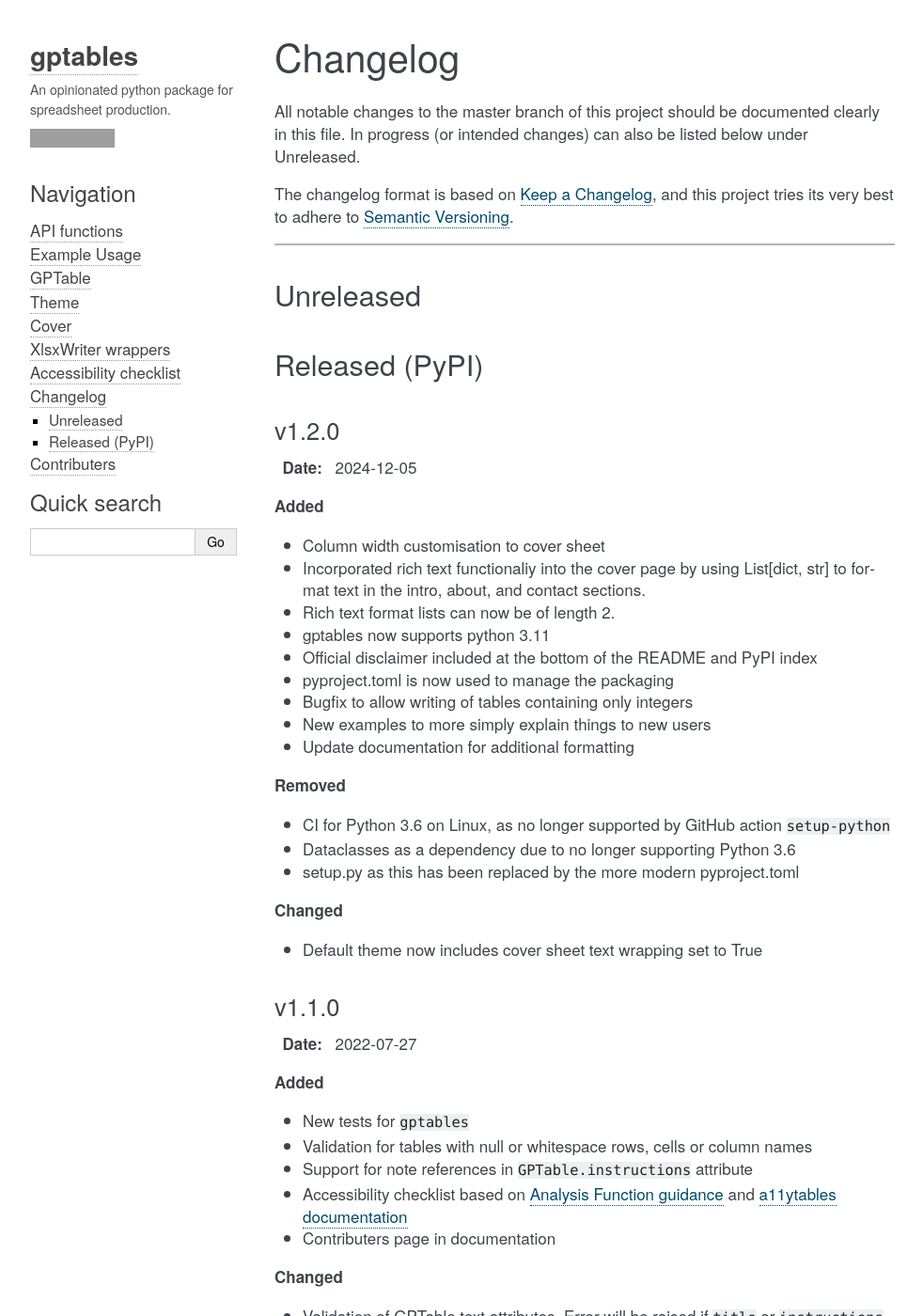
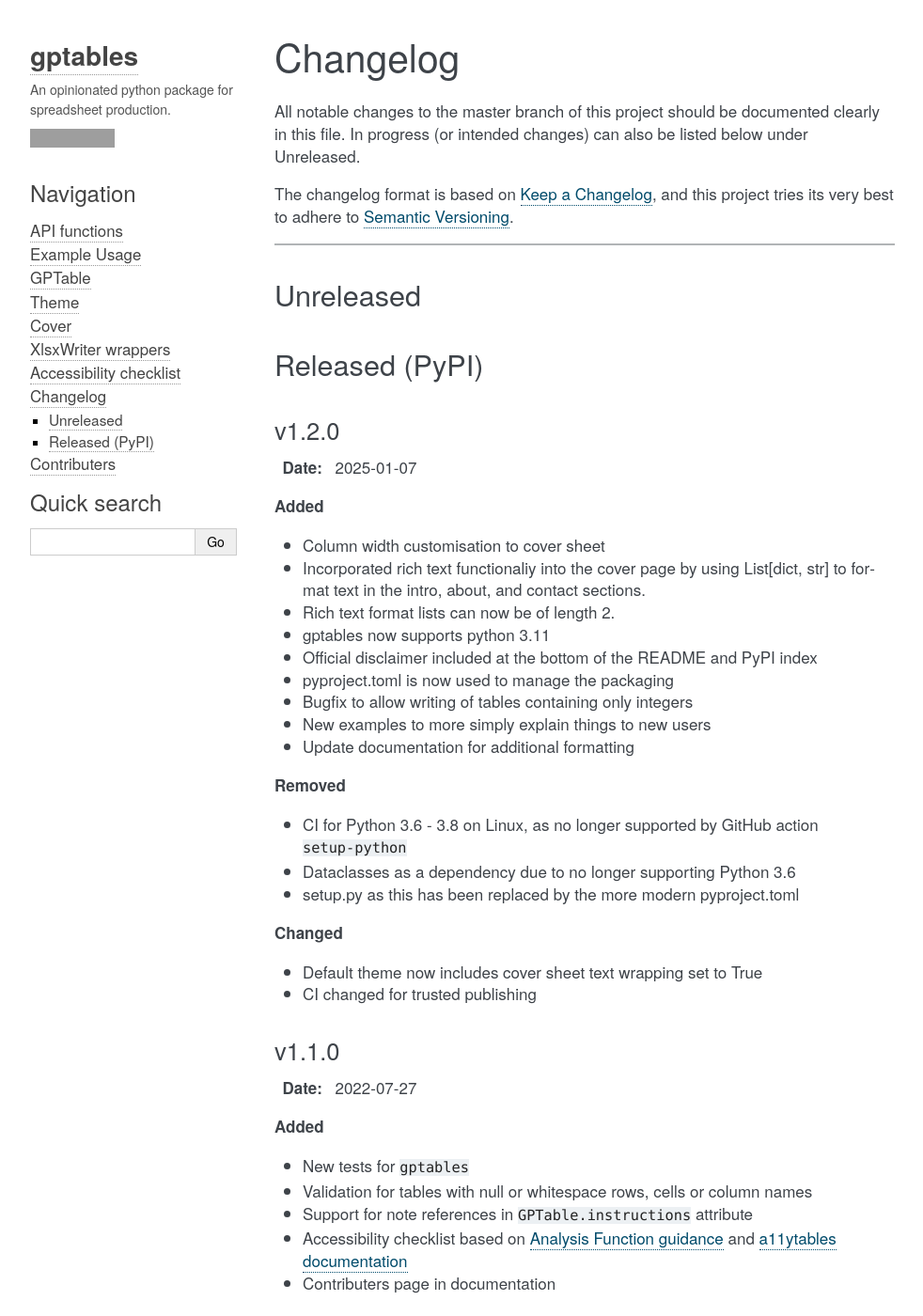
Before and after one commit to best-practice-and-impact/gptables, a Sphinx documentation site: the page built from docs/source/changelog.rst, in a window 1280 px wide and 1400 px high. Shown: the whole window at 94% size, without its empty margins (138-1120 px from the left). Built offline with Sphinx 7.4.7, drawn with Linux system fonts in a browser that asks for light colours; the version number could not be read and is left out; grey boxes are pictures that could not be loaded.

Commit message:
update ci, update changelog

```diff
--- a/docs/source/changelog.rst
+++ b/docs/source/changelog.rst
@@ -21,7 +21,7 @@
 
 v1.2.0
 ------
-:Date: 2024-12-05
+:Date: 2025-01-07
 
 **Added**
 
@@ -37,13 +37,14 @@
 
 **Removed**
 
-* CI for Python 3.6 on Linux, as no longer supported by GitHub action ``setup-python``
+* CI for Python 3.6 - 3.8 on Linux, as no longer supported by GitHub action ``setup-python``
 * Dataclasses as a dependency due to no longer supporting Python 3.6
 * setup.py as this has been replaced by the more modern pyproject.toml
 
 **Changed**
 
 * Default theme now includes cover sheet text wrapping set to True
+* CI changed for trusted publishing
 
 
 v1.1.0
```
Also changed, not shown: 1 other file.
